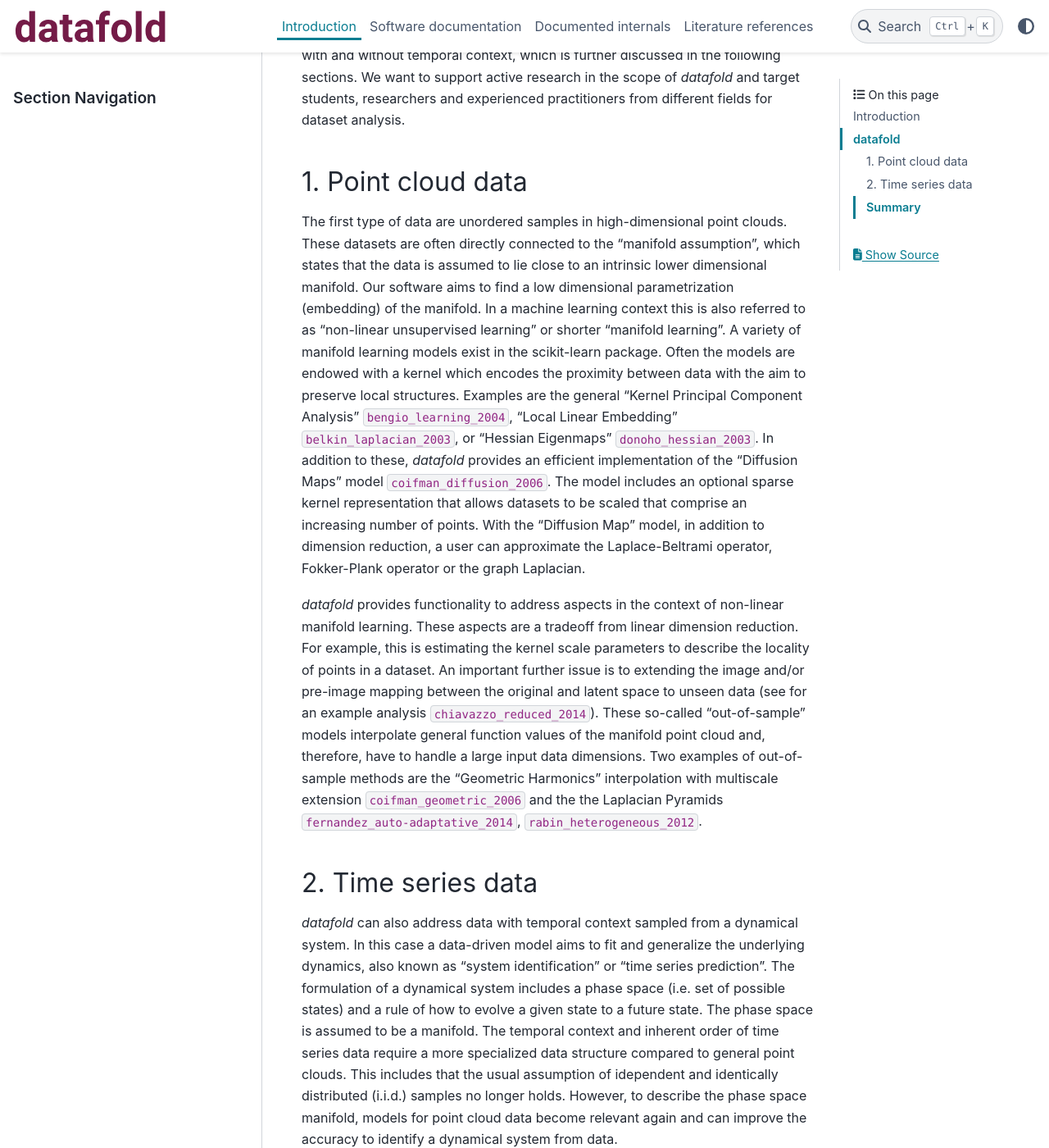
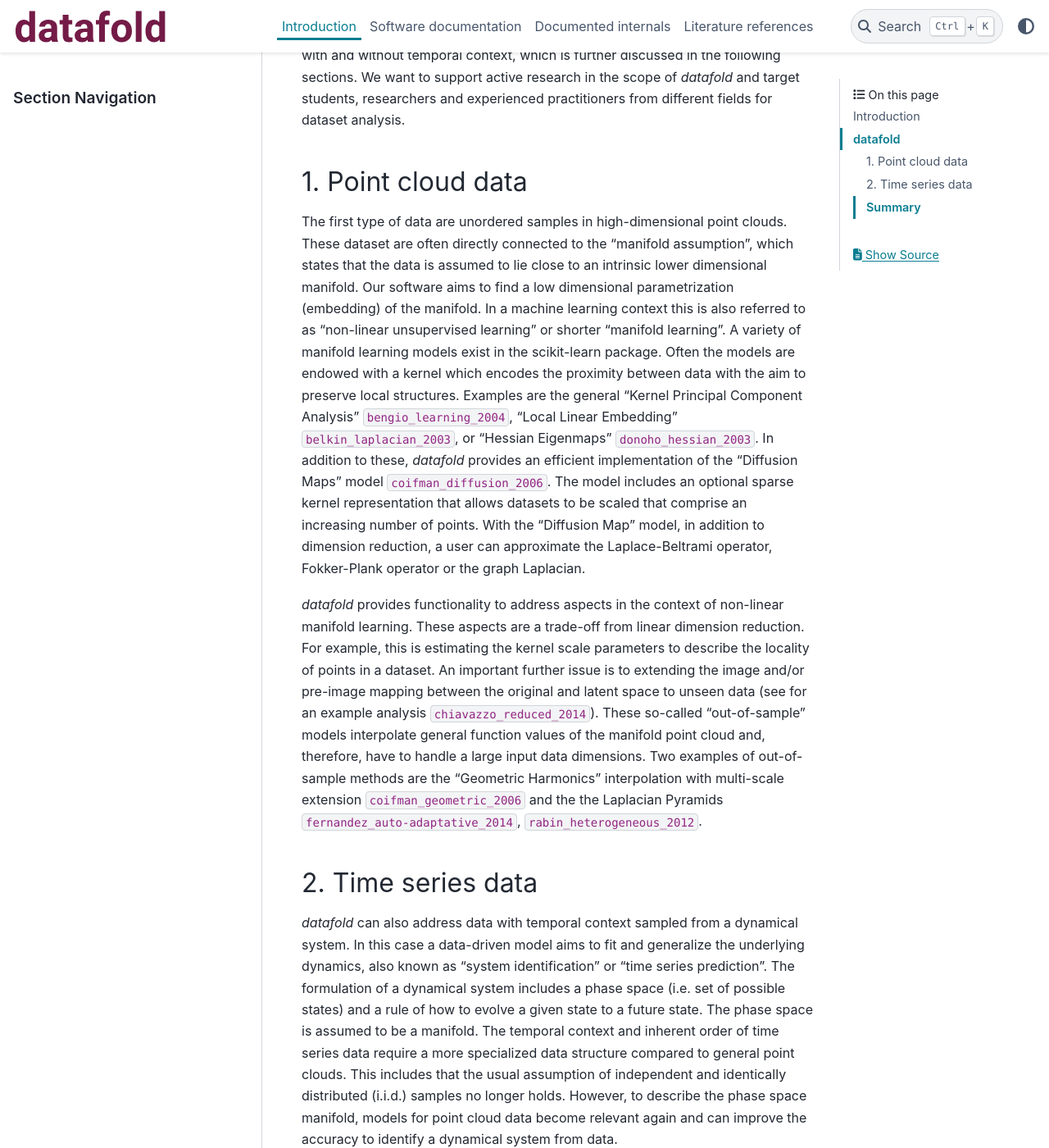
Before and after one commit to datafold-dev/datafold, a Sphinx documentation site: the page built from doc/source/intro.rst, in a window 1280 px wide and 1400 px high, scrolled down 1867 px. Shown: the whole window at 82% size. Built offline with Sphinx 7.4.7 and the PyData theme 0.15.4, drawn with Linux system fonts in a browser that asks for light colours; formulas are drawn with MathJax 3; pages that are not in the unit, such as notebooks, are missing from menus; the version number could not be read and is left out; cross-references to code outside the pages are shown as plain code; some of the changed text lies outside the part shown.

Commit message:
WIP: docu

```diff
--- a/doc/source/intro.rst
+++ b/doc/source/intro.rst
@@ -95,7 +95,7 @@
 -------------------
 
 The first type of data are unordered samples in high-dimensional point
-clouds. These datasets are often directly connected to the "manifold
+clouds. These dataset are often directly connected to the "manifold
 assumption", which states that the data is assumed to lie close to an
 intrinsic lower dimensional manifold. Our software aims to find a low
 dimensional parametrization (embedding) of the manifold. In a machine
@@ -115,7 +115,7 @@
 Laplace-Beltrami operator, Fokker-Plank operator or the graph Laplacian.
 
 *datafold* provides functionality to address aspects in the context of
-non-linear manifold learning. These aspects are a tradeoff from linear
+non-linear manifold learning. These aspects are a trade-off from linear
 dimension reduction. For example, this is estimating the kernel scale
 parameters to describe the locality of points in a dataset. An important
 further issue is to extending the image and/or pre-image mapping between
@@ -124,7 +124,7 @@
 "out-of-sample" models interpolate general function values of the
 manifold point cloud and, therefore, have to handle a large input data
 dimensions. Two examples of out-of-sample methods are the "Geometric
-Harmonics" interpolation with multiscale extension
+Harmonics" interpolation with multi-scale extension
 :cite:`coifman_geometric_2006` and the the Laplacian Pyramids
 :cite:`fernandez_auto-adaptative_2014`, :cite:`rabin_heterogeneous_2012`.
 
@@ -140,7 +140,7 @@
 space is assumed to be a manifold. The temporal context and inherent
 order of time series data require a more specialized data structure
 compared to general point clouds. This includes that the usual
-assumption of idependent and identically distributed (i.i.d.) samples no
+assumption of independent and identically distributed (i.i.d.) samples no
 longer holds. However, to describe the phase space manifold, models for
 point cloud data become relevant again and can improve the accuracy to
 identify a dynamical system from data.
@@ -192,6 +192,6 @@
 algorithms to high level meta models intended to solve complex machine
 learning tasks. Setting up a data-driven model to solve complex tasks
 (such as the E-DMD model) can include a flexible number of data
-transformations in a processing pipeline. The modularity in datafold
+transformations in a processing pipeline. The modularity in *datafold*
 mirrors both a high flexibility to test model configurations and
 openness to new model implementations with a clear and isolated scope.
```
Also changed, not shown: other parts of doc/source/intro.rst (+2 -2 lines).
